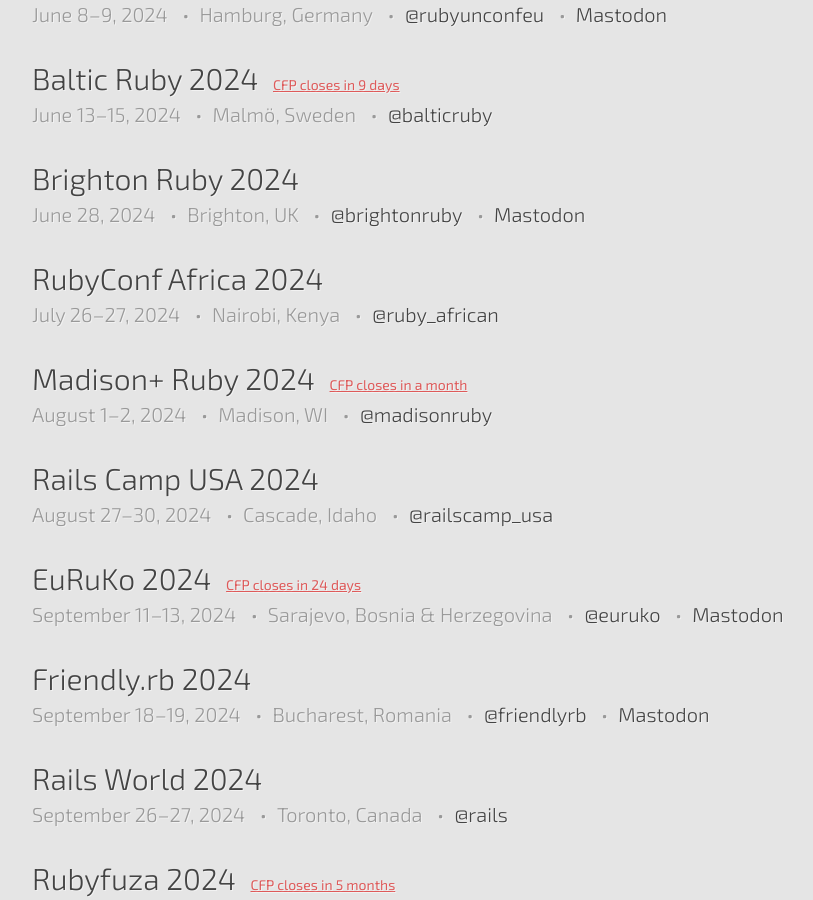
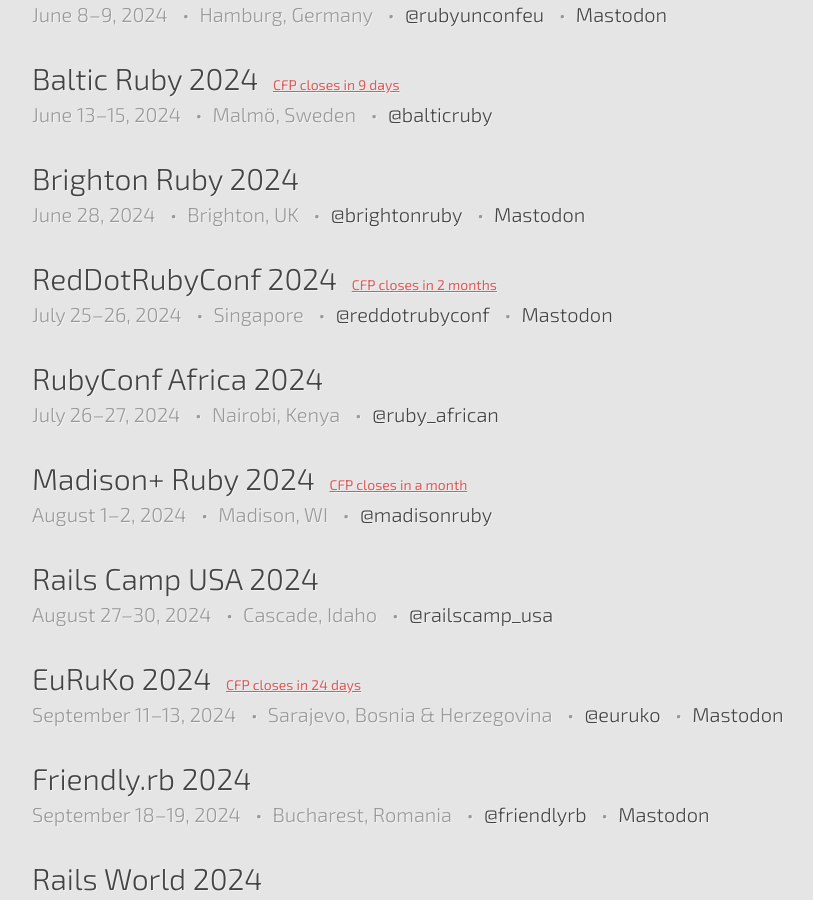
Before and after one commit to ruby-conferences/ruby-conferences.github.io, a Jekyll site: the page built from index.html, in a window 1280 px wide and 900 px high, scrolled down 1702 px. Shown: the whole window, without its empty margins (208-1021 px from the left). Built offline with Jekyll 4.4.1, drawn with Linux system fonts in a browser that asks for light colours.

Commit message:
Add RedDotRubyConf 2024 (#594)

```diff
--- a/_data/conferences.yml
+++ b/_data/conferences.yml
@@ -2640,3 +2640,14 @@
   url: https://rubyconf.org
   twitter: rubyconf
   mastodon: https://ruby.social/@rubyconf
+
+- name: RedDotRubyConf 2024
+  location: Singapore
+  start_date: 2024-07-25
+  end_date: 2024-07-26
+  url: https://reddotrubyconf.com
+  twitter: reddotrubyconf
+  mastodon: https://ruby.social/@reddotrubyconf
+  cfp_phrase: CFP closes
+  cfp_date: 2024-06-01
+  cfp_link: https://reddotrubyconf.com/papers/new
```
